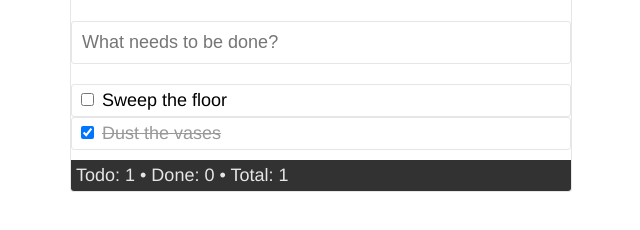
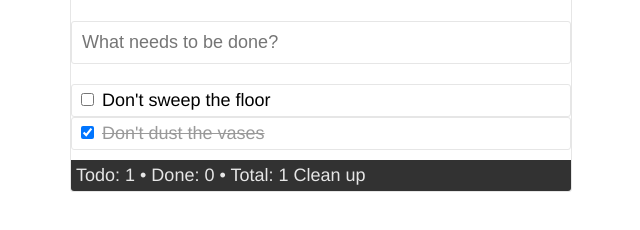
Before and after one commit to Jeffrey-Meesters/todoapp, a plain HTML site: page index.html in a window 1280 px wide. Shown: the part 90-320 px from the top of the page, without its empty margins (319-959 px from the left). Drawn offline with Linux system fonts and the light colour scheme.

Commit message:
made a delete function

```diff
--- a/index.html
+++ b/index.html
@@ -89,17 +89,19 @@
       <li class="todo">
         <input id="todo-1" type="checkbox" value="1" onChange="toggleDone.bind(this)();">
 
-        <label for="todo-1">Sweep the floor</label>
+        <label for="todo-1"> Don't sweep the floor</label>
       </li>
       <li class="todo completed">
         <input id="todo-2" type="checkbox" value="1" checked="checked" onChange="toggleDone.bind(this)();">
-        <label for="todo-2">Dust the vases</label>
+        <label for="todo-2">Don't dust the vases</label>
       </li>
     </ul>
     <div class="footer">
       Todo: <span id="todo-count">1</span> •
       Done: <span id="completed-count">0</span> •
       Total: <span id="total-count">1</span>
+      <!-- link to clean up todos that are done -->
+      <a href="#" onClick="cleanUpDoneTodos(); return false">Clean up</a>
     </div>
   </div>
 
--- a/javascript.js
+++ b/javascript.js
@@ -78,3 +78,16 @@ function nextTodoId() {
 return document.getElementsByClassName("todo").length + 1;
 }
 }
+
+function cleanUpDoneTodos() {
+  var list = document.getElementById("todolist");
+  var doneItems = document.getElementsByClassName("completed");
+
+  // Reverse loop through the done todo items so we can remove them without
+  // changing the index of the remaining items when we remove them
+  for (var i = doneItems.length; i > 0; i--) {
+    list.removeChild(doneItems[i-1]);
+  }
+
+  updateCounters();
+}
```
